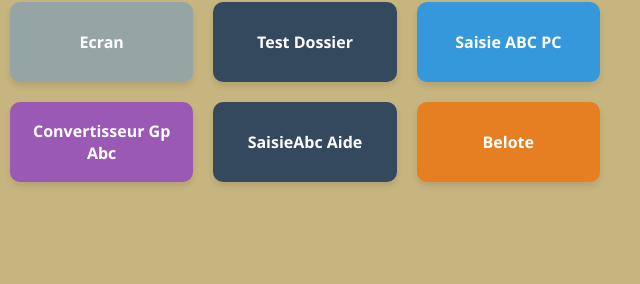
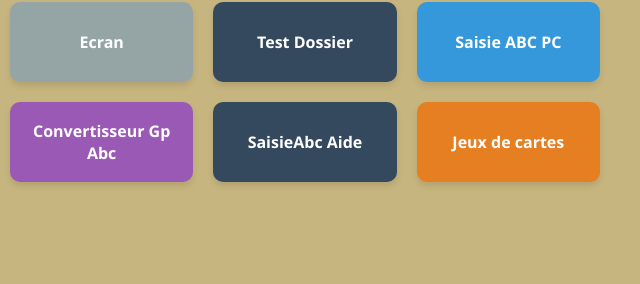
Before and after one commit to angeteyssier-jpg/AngeTeyssier, a plain HTML site: page index.html in a window 1280 px wide. Shown: the part 233-517 px from the top of the page, 640-1280 px from the left. Drawn offline with Linux system fonts and the light colour scheme.

Commit message:
Add files via upload

```diff
--- a/index.html
+++ b/index.html
@@ -134,7 +134,7 @@
         <!-- Bouton 17 -->
         <a href="https://angeteyssier-jpg.github.io/SaisieABC-PC/SaisieABC-Aide.html" class="nav-btn color-6">SaisieAbc Aide</a>
         <!-- Bouton 18 -->
-        <a href="https://angeteyssier-jpg.github.io/JeuxDeCartes/jeuxdecartes.html" class="nav-btn color-7">Belote</a>
+        <a href="https://angeteyssier-jpg.github.io/JeuxDeCartes/jeuxdecartes.html" class="nav-btn color-7">Jeux de cartes</a>
         <!-- Bouton 19 -->
         <a href="#" class="nav-btn color-3">Lien</a>
         <!-- Bouton 20 -->
```
